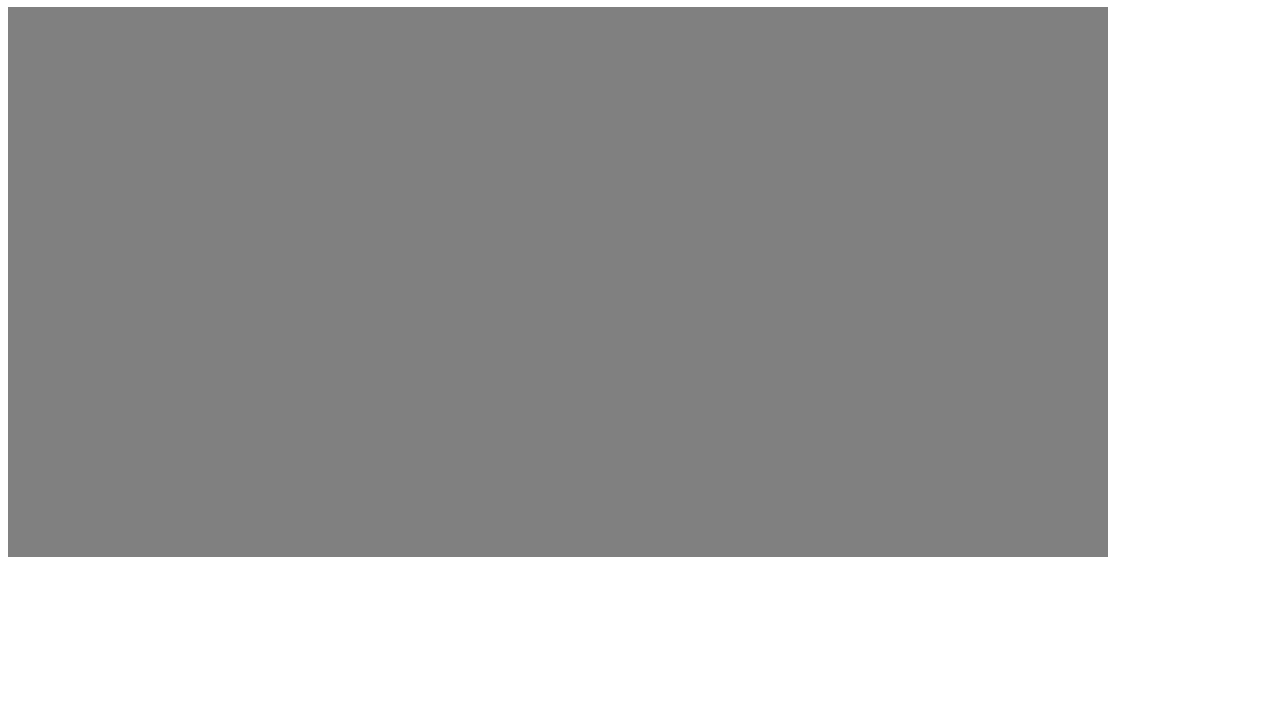
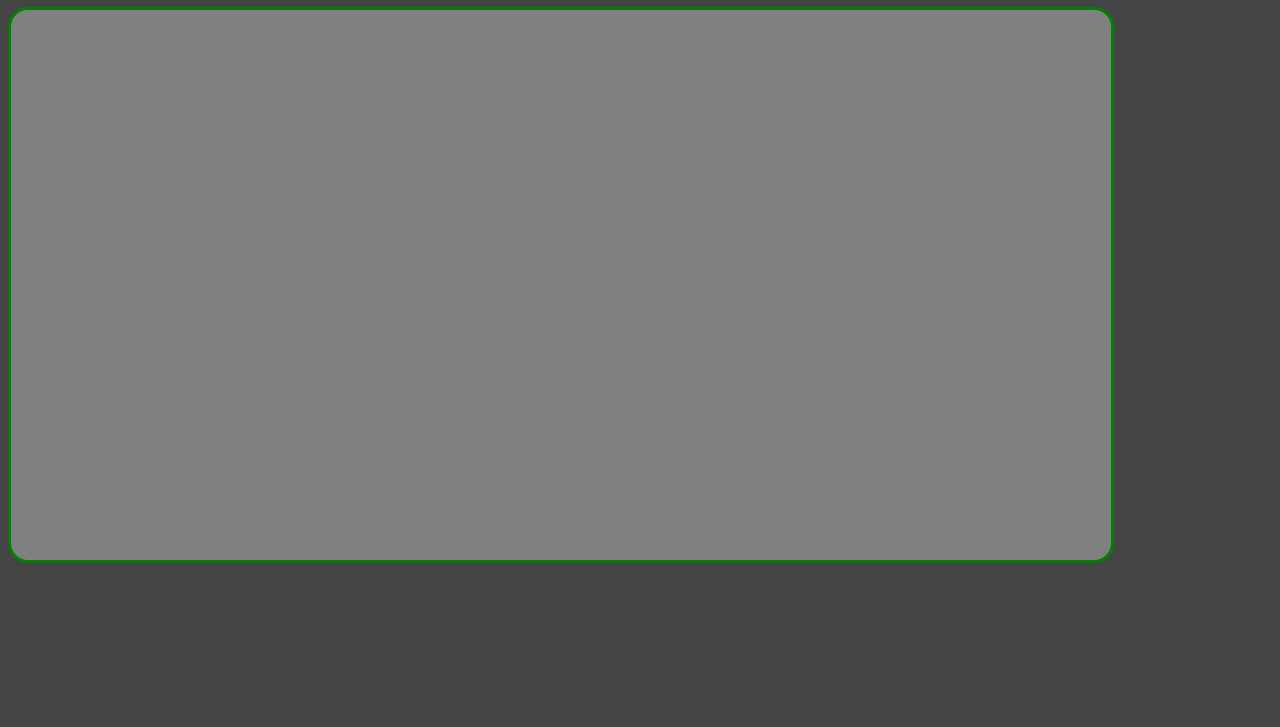
Before and after one commit to MickaelSIB2/Tron-Game, a plain HTML site: page Tron Game/public_html/index.html in a window 1280 px wide. Shown: the part 73-800 px from the top of the page. Drawn offline with Linux system fonts and the light colour scheme.

Commit message:
canvas 1.0

```diff
--- a/Tron Game/public_html/index.html
+++ b/Tron Game/public_html/index.html
@@ -10,7 +10,7 @@ and open the template in the editor.
         <meta charset="UTF-8">
         <meta name="viewport" content="width=device-width, initial-scale=1.0">
         <script language ="Javascript"></script>
-        <style type="text/css" href="style.css"></style>
+        <link rel="stylesheet" type="text/css" href="styles/style.css">
     </head>
     <body>
         <h1>What a day what a lovely day !!<h1>
@@ -19,8 +19,8 @@ and open the template in the editor.
 		<script language="Javascript">
                     var c = document.getElementById("myCanvas");
                     var ctx=c.getContext("2d");
-                    ctx.fillStyle="grey";
-                    ctx.fillRect(0,0,1100,550);
+                    /*ctx.fillStyle="grey";
+                    ctx.fillRect(0,0,1100,550);*/
 		</script>
         </div>
     </body>
--- a/Tron Game/public_html/styles/style.css
+++ b/Tron Game/public_html/styles/style.css
@@ -1,9 +1,11 @@
-/*
-To change this license header, choose License Headers in Project Properties.
-To change this template file, choose Tools | Templates
-and open the template in the editor.
-*/
-/*
-    Created on : 17 oct. 2015, 12:08:17
-    Author     : Mickaël
-*/
+#myCanvas {
+    background-color: grey;
+    border-collapse: collapse;
+    border-radius: 20px;
+    border-style: solid;
+    border-color:green;
+}
+
+body {
+    background-color: #444444;
+}
```
